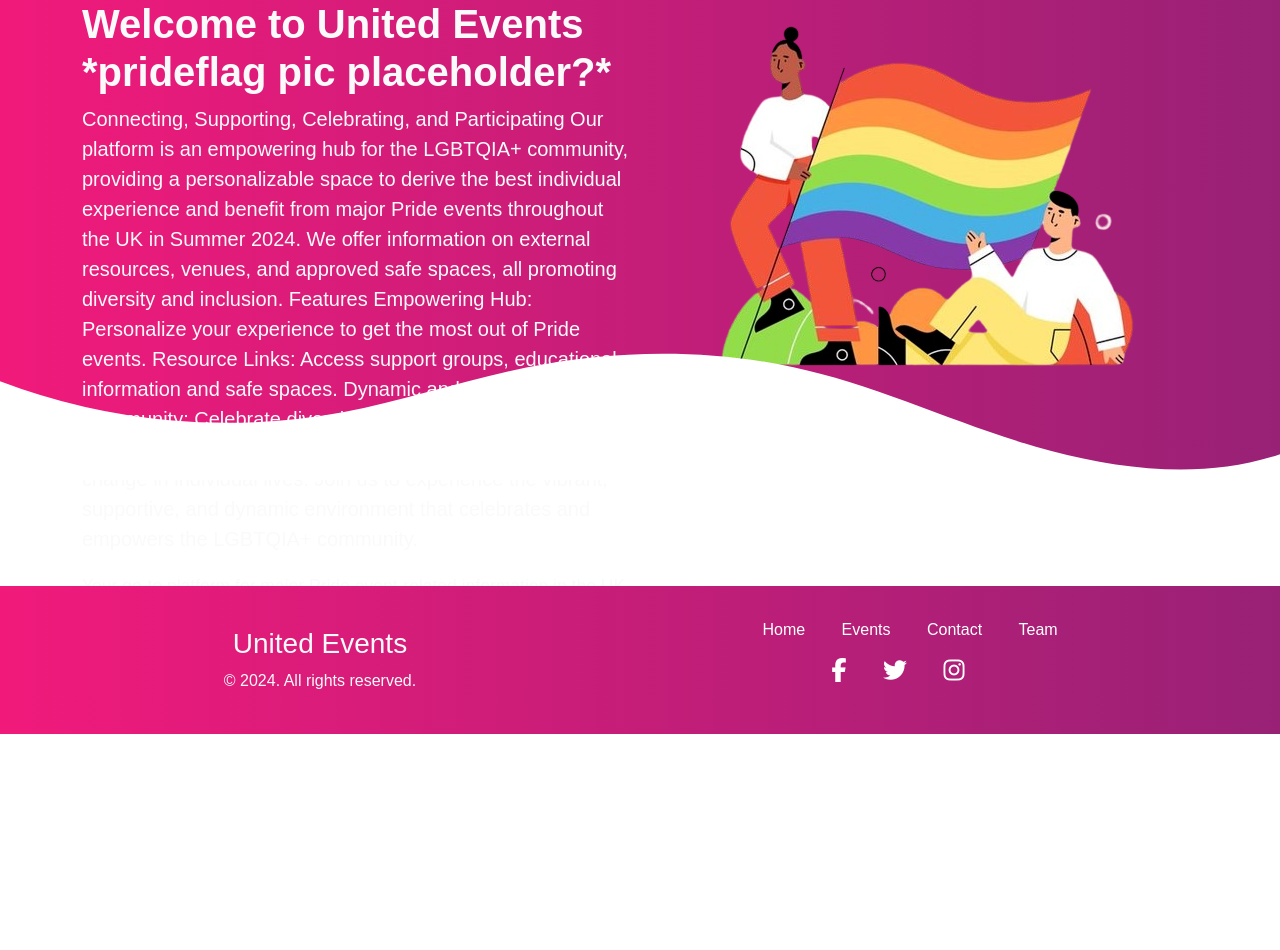
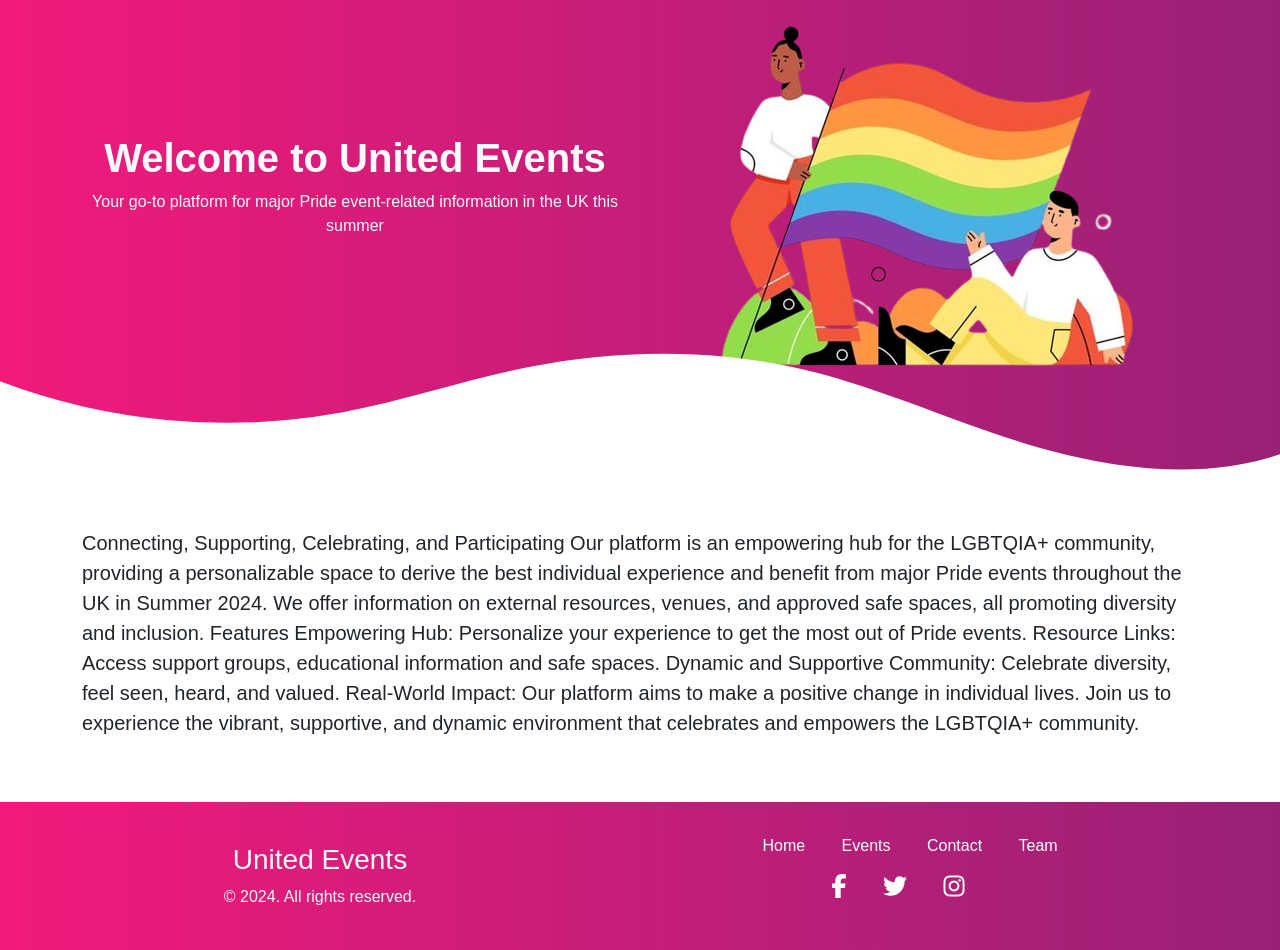
Before and after one commit to hannahro15/July24Hackathon-United-Events, a Django app: page / in a window 1280 px wide. Shown: the part 66-1016 px from the top of the page. Before the commit the page ends 800 px from the top, so only its background shows below. Run offline with Django 4.2, Linux system fonts and the light colour scheme; some libraries are stand-ins or nearby versions.

Commit message:
Modify index page layout for demo

```diff
--- a/index/templates/index/index.html
+++ b/index/templates/index/index.html
@@ -11,22 +11,10 @@
     <section id="callout">
         <div class="container">
             <div class="row">
-                <div class="col-md-6 my-auto">
-                    <h2 class="fs-1 fw-bolder">Welcome to United Events *prideflag pic placeholder?*</h2>
-                    <p class="fs-5">
-                        Connecting, Supporting, Celebrating, and Participating
-                        Our platform is an empowering hub for the LGBTQIA+ community, providing a personalizable space to derive the best individual experience and benefit from major Pride events throughout the UK in Summer 2024. We offer information on external resources, venues, and approved safe spaces, all promoting diversity and inclusion.
-                        Features
-                        Empowering Hub: Personalize your experience to get the most out of Pride events.
-                        Resource Links: Access support groups, educational information and safe spaces.
-                        Dynamic and Supportive Community: Celebrate diversity, feel seen, heard, and valued.
-                        Real-World Impact: Our platform aims to make a positive change in individual lives.
-                        Join us to experience the vibrant, supportive, and dynamic environment that celebrates and empowers the LGBTQIA+ community.
-                    </p>
-                    <p class="fs-5">
-                        <small>
-                            Your go-to platform for major Pride event-related information in the UK this summer PLACEHOLDER FOR SUNGLASSES IMAGE?.
-                        </small>
+                <div class="col-md-6 my-auto text-center">
+                    <h2 class="fs-1 fw-bolder">Welcome to United Events</h2>
+                    <p>
+                        Your go-to platform for major Pride event-related information in the UK this summer
                     </p>
                 </div>
                 <div class="col-md-6 text-center">
@@ -43,4 +31,22 @@
 
     </section>
 
+
+    <section class="container my-5">
+        <div class="row">
+            <div class="col">
+                <p class="fs-5">
+                    Connecting, Supporting, Celebrating, and Participating
+                    Our platform is an empowering hub for the LGBTQIA+ community, providing a personalizable space to derive the best individual experience and benefit from major Pride events throughout the UK in Summer 2024. We offer information on external resources, venues, and approved safe spaces, all promoting diversity and inclusion.
+                    Features
+                    Empowering Hub: Personalize your experience to get the most out of Pride events.
+                    Resource Links: Access support groups, educational information and safe spaces.
+                    Dynamic and Supportive Community: Celebrate diversity, feel seen, heard, and valued.
+                    Real-World Impact: Our platform aims to make a positive change in individual lives.
+                    Join us to experience the vibrant, supportive, and dynamic environment that celebrates and empowers the LGBTQIA+ community.
+                </p>
+            </div>
+        </div>
+    </section>
+
 {% endblock %}
```
